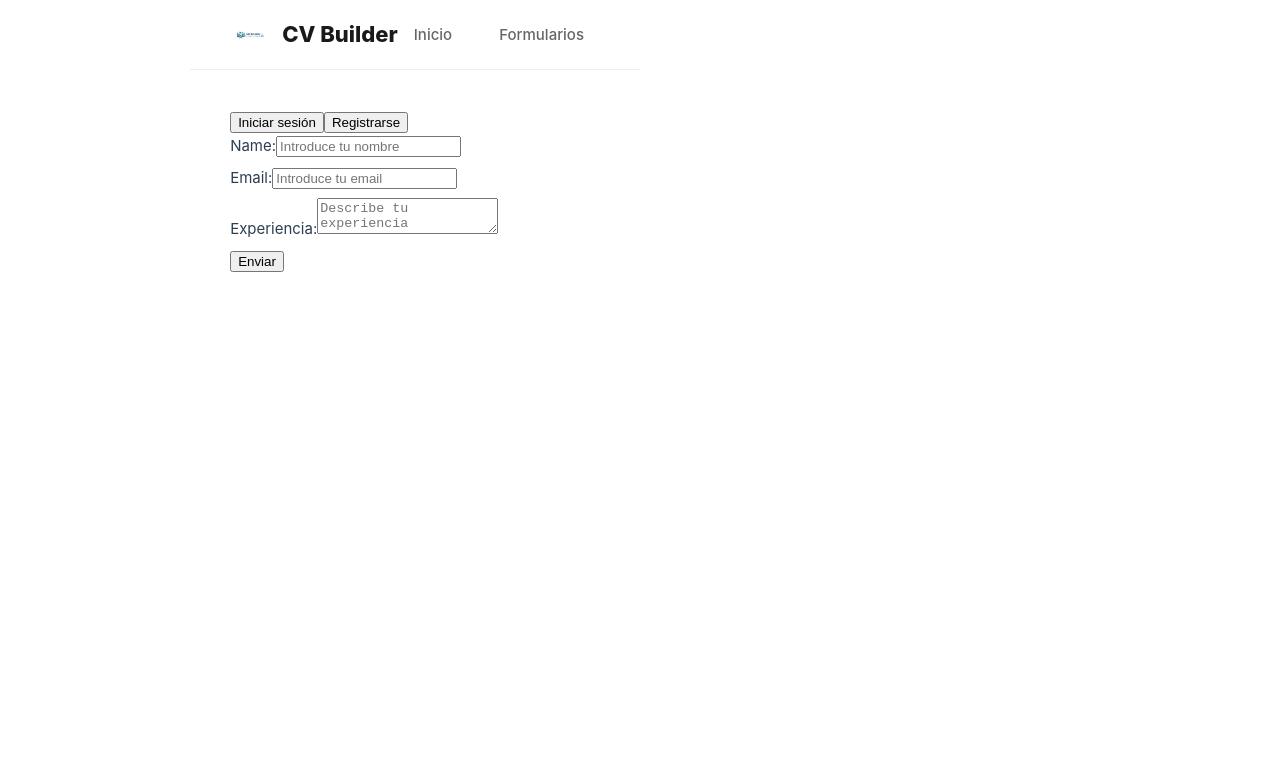
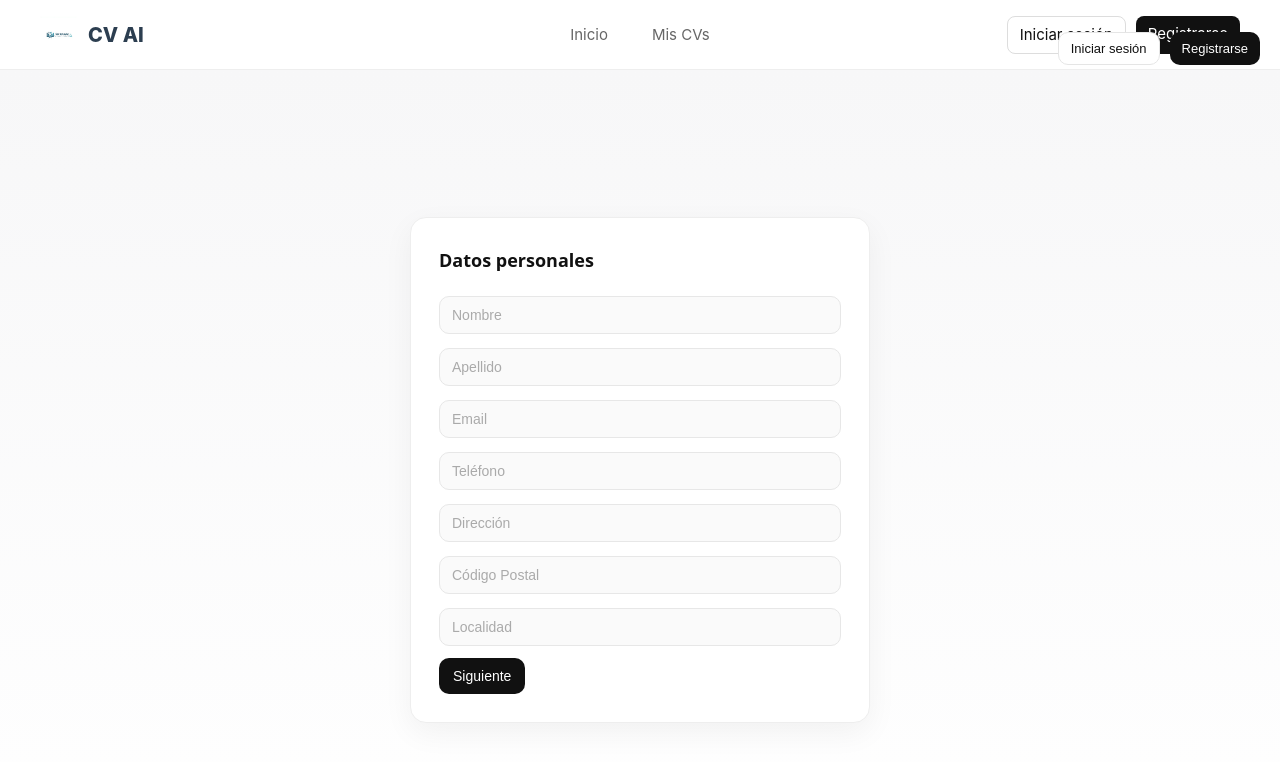
Before and after one commit to nabiliz12/GeneradorCV, a Vue app in the folder Frontal/CvBoostFrontal/: page /forms in a window 1280 px wide. Shown: the top 762 px of the page. Built offline with nearby package versions, Linux system fonts and the light colour scheme; the HTML template or start-up script is replaced by a standard one.

Commit message:
estilizando el proyecto

```diff
--- a/Frontal/CvBoostFrontal/src/App.vue
+++ b/Frontal/CvBoostFrontal/src/App.vue
@@ -4,34 +4,32 @@ import { RouterLink, RouterView } from 'vue-router'
 
 <template>
   <div class="app-wrapper">
+
+    <!-- NAVBAR GLOBAL -->
     <header class="navbar">
-      <div class="logo-section">
-        <img src="@/assets/logo.png" alt="logo" class="logo-img" />
-        <span class="brand">CV Builder</span>
+      <div class="logo-section" @click="$router.push('/')" style="cursor: pointer;">
+        <img src="@/assets/logo.png" class="logo-img" />
+        <span class="brand">CV AI</span>
       </div>
 
       <nav class="navigation">
         <RouterLink to="/">Inicio</RouterLink>
-        <RouterLink to="/forms/history">Formularios</RouterLink>
+        <RouterLink to="/forms/history">Mis CVs</RouterLink>
       </nav>
+
+      <div class="auth-buttons">
+        <RouterLink to="/login" class="btn-ghost">Iniciar sesión</RouterLink>
+        <RouterLink to="/register" class="btn-dark">Registrarse</RouterLink>
+      </div>
     </header>
 
-    <main class="content-full">
+    <!-- CONTENIDO DINÁMICO -->
+    <main class="content">
       <RouterView />
     </main>
+
   </div>
 </template>
-
-<style>
-/* Reset radical para asegurar que nada nos robe espacio */
-html, body {
-  margin: 0;
-  padding: 0;
-  width: 100%;
-  height: 100%;
-  background-color: #ffffff; /* O el color que prefieras de fondo total */
-}
-</style>
 
 <style scoped>
 .app-wrapper {
@@ -41,76 +39,83 @@ html, body {
   width: 100%;
 }
 
-/* NAVBAR MODERNA PERO FULL WIDTH */
+/* NAVBAR */
 .navbar {
   display: flex;
+  justify-content: space-between;
   align-items: center;
-  justify-content: space-between;
   padding: 0 40px;
   height: 70px;
-  background: #ffffff;
   border-bottom: 1px solid #eee;
-  width: 100%;
-  box-sizing: border-box;
+  background: white;
 }
 
 .logo-section {
   display: flex;
   align-items: center;
-  gap: 12px;
+  gap: 10px;
 }
 
 .logo-img {
-  height: 40px;
-  width: auto;
+  height: 38px;
 }
 
 .brand {
   font-weight: 800;
-  font-size: 22px;
-  color: #1a1a1a;
+  font-size: 20px;
 }
 
-/* NAVEGACIÓN */
 .navigation {
+  position: absolute;
+  left: 50%;
+  transform: translateX(-50%);
   display: flex;
-  gap: 15px;
+  gap: 20px;
 }
 
 .navigation a {
   text-decoration: none;
   color: #666;
-  font-weight: 500;
-  padding: 8px 16px;
-  border-radius: 6px;
-  transition: 0.2s;
-}
-
-.navigation a:hover {
-  background: #f5f5f5;
-  color: #000;
+  padding: 6px 12px;
+  border-radius: 8px;
 }
 
 .navigation a.router-link-exact-active {
-  background: #000;
-  color: #fff;
+  background: black;
+  color: white;
 }
 
-/* AQUÍ ESTÁ EL TRUCO: TODO EL ANCHO */
-.content-full {
+/* AUTH */
+.auth-buttons {
+  display: flex;
+  gap: 10px;
+}
+
+.btn-ghost {
+  border: 1px solid #ddd;
+  padding: 6px 12px;
+  border-radius: 8px;
+  text-decoration: none;
+  color: #111;
+}
+
+.btn-dark {
+  background: #111;
+  color: white;
+  padding: 6px 12px;
+  border-radius: 8px;
+  text-decoration: none;
+}
+
+.content {
   flex: 1;
   width: 100%;
-  padding: 40px; /* Espacio interno para que el texto no toque el borde del monitor */
-  box-sizing: border-box;
 }
-
-/* RESPONSIVE PARA MÓVILES */
-@media (max-width: 768px) {
-  .navbar {
-    padding: 0 20px;
-  }
-  .content-full {
-    padding: 20px;
-  }
+html, body {
+  margin: 0;
+  padding: 0;
+  width: 100%;
+  height: 100%;
+  background: #ffffff; /* 🔥 blanco puro */
 }
 </style>
--- a/Frontal/CvBoostFrontal/src/assets/base.css
+++ b/Frontal/CvBoostFrontal/src/assets/base.css
@@ -38,7 +38,6 @@
 
 @media (prefers-color-scheme: dark) {
   :root {
-    --color-background: var(--vt-c-black);
     --color-background-soft: var(--vt-c-black-soft);
     --color-background-mute: var(--vt-c-black-mute);
 
--- a/Frontal/CvBoostFrontal/src/assets/main.css
+++ b/Frontal/CvBoostFrontal/src/assets/main.css
@@ -1,10 +1,14 @@
 @import './base.css';
 
+html, body, #app {
+  height: 100%;
+  margin: 0;
+}
+
 #app {
-  max-width: 1280px;
-  margin: 0 auto;
-  padding: 2rem;
-  font-weight: normal;
+  height: 100%;
+  margin: 0;
+  padding: 0;
 }
 
 a,
@@ -20,16 +24,3 @@ a,
     background-color: hsla(160, 100%, 37%, 0.2);
   }
 }
-
-@media (min-width: 1024px) {
-  body {
-    display: flex;
-    place-items: center;
-  }
-
-  #app {
-    display: grid;
-    grid-template-columns: 1fr 1fr;
-    padding: 0 2rem;
-  }
-}
--- a/Frontal/CvBoostFrontal/src/router/index.ts
+++ b/Frontal/CvBoostFrontal/src/router/index.ts
@@ -19,6 +19,7 @@ const router = createRouter({
       name: 'forms',
       component:MyForm
     },
+
     {
       path:'/forms/history',
       name:'history',
--- a/Frontal/CvBoostFrontal/src/views/HistorialFormularios.vue
+++ b/Frontal/CvBoostFrontal/src/views/HistorialFormularios.vue
@@ -1,3 +1,3 @@
 <template>
-  <h1>Historial de Formularios</h1>
+  <strong>Historial de Formularios</strong>
 </template>
--- a/Frontal/CvBoostFrontal/src/views/MyForm.vue
+++ b/Frontal/CvBoostFrontal/src/views/MyForm.vue
@@ -1,12 +1,26 @@
+
 <script setup lang="ts">
+import cvEuropass from '@/assets/cv_europass_lc_es_spanish_1.jpg'
+import cvNoPhoto from '@/assets/curriculum-vitae-sin-foto.jpg'
 import router from '@/router'
-import { reactive } from 'vue'
-import PostFormulario from './VistaPreviaForm.vue'
+import { reactive, ref } from 'vue'
 
-const form=reactive({
-  nombre:'',
-  email:'',
-  experiencia:''
+const pagina = ref(1)
+const ponerFoto = ref(false)
+
+const form = reactive({
+  nombre: '',
+  apellido: '',
+  direccion: '',
+  profesion: '',
+  codigoPostal: '',
+  Localidad: '',
+  email: '',
+  telefono: '',
+  experiencia: '',
+  permisoConducir: false,
+  idiomas: [{ idioma: '', nivel: '' }],
+  certificaciones: [{ certificacion: '', anio: '' }],
 })
 // ideas: https://www.cvmaker.es/
 async function submitForm() {
@@ -15,9 +29,9 @@ async function submitForm() {
   const response = await fetch('http://127.0.0.1:8001/api/form', {
     method: 'POST',
     headers: {
-      'Content-Type': 'application/json'
+      'Content-Type': 'application/json',
     },
-    body: JSON.stringify(form)
+    body: JSON.stringify(form),
   })
 
   if (response.ok) {
@@ -26,9 +40,53 @@ async function submitForm() {
   } else {
     console.error('Failed to send form data to the backend')
   }
+}
 
+function siguientePagina() {
+  pagina.value++
+}
 
+function anteriorPagina() {
+  pagina.value--
 }
+
+function agregarIdioma() {
+  form.idiomas.push({ idioma: '', nivel: '' })
+}
+
+function eliminarIdioma(index: number) {
+  form.idiomas.splice(index, 1)
+}
+
+function agregarCertificacion() {
+  form.certificaciones.push({ certificacion: '', anio: '' })
+}
+
+function eliminarCertificacion(index: number) {
+  form.certificaciones.splice(index, 1)
+}
+
+const fileInput=ref<HTMLInputElement | null>(null)
+function subirFoto() {
+  fileInput.value?.click()
+}
+
+const fotoPerfil = ref<string | null>(null)
+
+function onFileChange(event: Event) {
+  const file = (event.target as HTMLInputElement).files?.[0]
+
+  if (!file) return
+
+  const reader = new FileReader()
+
+  reader.onload = () => {
+    fotoPerfil.value = reader.result as string
+  }
+
+  reader.readAsDataURL(file)
+}
+
 
 function login() {
   router.push('/login')
@@ -40,45 +98,302 @@ function registrarse() {
 </script>
 
 <template>
+  <div class="page">
+    <div class="top-bar">
+      <button @click="login" class="btn-secondary">Iniciar sesión</button>
+      <button @click="registrarse" class="btn-primary">Registrarse</button>
+    </div>
 
-  <div>
-    <button @click="login">Iniciar sesión</button>
-    <button @click="registrarse">Registrarse</button>
+    <!-- UNA SOLA CARD PARA TODO -->
+    <div class="card">
+
+      <!-- PAGE 1 -->
+      <div v-if="pagina === 1">
+        <h1>Datos personales</h1>
+
+        <div class="grid">
+          <input v-model="form.nombre" placeholder="Nombre" />
+          <input v-model="form.apellido" placeholder="Apellido" />
+          <input v-model="form.email" placeholder="Email" />
+          <input v-model="form.telefono" placeholder="Teléfono" />
+          <input v-model="form.direccion" placeholder="Dirección" />
+          <input v-model="form.codigoPostal" placeholder="Código Postal" />
+          <input v-model="form.Localidad" placeholder="Localidad" />
+        </div>
+
+        <button @click="siguientePagina" type="button">Siguiente</button>
+      </div>
+
+      <!-- PAGE 2 -->
+      <div v-if="pagina === 2">
+        <h1>Certificaciones</h1>
+
+        <div class="grid">
+          <div
+            v-for="(certificacion, index) in form.certificaciones"
+            :key="index"
+            class="form-group"
+          >
+            <input v-model="certificacion.certificacion" placeholder="Certificación" />
+            <input v-model="certificacion.anio" placeholder="Año" />
+            <button @click="eliminarCertificacion(index)" type="button">Eliminar</button>
+          </div>
+        </div>
+
+        <button @click="agregarCertificacion" type="button">Agregar Certificación</button>
+
+        <button @click="anteriorPagina" type="button">Atrás</button>
+        <button @click="siguientePagina" type="button">Siguiente</button>
+      </div>
+
+      <!-- PAGE 3 -->
+      <div v-if="pagina === 3">
+        <h1>Experiencia</h1>
+
+        <input v-model="form.profesion" placeholder="Profesión" />
+
+        <button @click="anteriorPagina" type="button">Atrás</button>
+        <button @click="siguientePagina" type="button">Siguiente</button>
+      </div>
+
+      <!-- PAGE 4 -->
+      <div v-if="pagina === 4">
+        <h1>Idiomas</h1>
+
+        <div class="grid">
+          <div v-for="(idioma, index) in form.idiomas" :key="index" class="form-group">
+            <input v-model="idioma.idioma" placeholder="Idioma" />
+
+            <div class="form-group">
+              <label>Nivel</label>
+              <select v-model="idioma.nivel">
+                <option disabled value="">Elige una opción</option>
+                <option>Básico</option>
+                <option>Intermedio</option>
+                <option>Avanzado</option>
+                <option>Nativo</option>
+              </select>
+            </div>
+
+            <button @click="eliminarIdioma(index)" type="button">Eliminar</button>
+          </div>
+        </div>
+
+        <button @click="agregarIdioma" type="button">Agregar Idioma</button>
+
+        <button @click="anteriorPagina" type="button">Atrás</button>
+        <button @click="siguientePagina" type="button">Siguiente</button>
+      </div>
+
+      <!-- PAGE 5 -->
+      <div v-if="pagina === 5">
+        <h1>Plantilla</h1>
+
+        <h2>¿Quieres poner foto?</h2>
+
+        <button type="button" @click="ponerFoto = true; siguientePagina()">
+          Sí
+        </button>
+
+        <button type="button" @click="ponerFoto = false; siguientePagina()">
+          No
+        </button>
+
+        <button @click="anteriorPagina" type="button">Atrás</button>
+      </div>
+
+      <!-- PAGE 6 CON FOTO -->
+      <div v-if="pagina === 6 && ponerFoto">
+        <h1>Plantilla con foto</h1>
+
+        <button @click="subirFoto" type="button">Subir foto</button>
+
+        <input
+          ref="fileInput"
+          type="file"
+          accept="image/*"
+          style="display: none"
+          @change="onFileChange"
+        />
+
+        <img v-if="fotoPerfil" :src="fotoPerfil" class="avatar" />
+
+        <button @click="submitForm" type="button">Generar CV</button>
+      </div>
+
+      <!-- PAGE 6 SIN FOTO -->
+      <div v-if="pagina === 6 && !ponerFoto">
+        <h1>Plantilla sin foto</h1>
+
+        <img
+          :src="cvNoPhoto"
+          alt="Plantilla sin foto"
+          style="width: 100%; border-radius: 8px;"
+        />
+
+        <button @click="submitForm" type="button">Generar CV</button>
+      </div>
+
+    </div>
   </div>
+</template>
 
 
-  <div>
+<style scoped>
+.page {
+  min-height: 100vh;
+  display: flex;
+  align-items: center;
+  justify-content: center;
+  background: linear-gradient(180deg, #f7f7f8, #ffffff);
+  font-family: ui-sans-serif, system-ui, -apple-system, Segoe UI, Roboto;
+  padding: 40px 16px;
+}
 
-  <form @submit.prevent="submitForm">
-    <div>
-      <label for="nombre">Name:</label>
-      <input v-model="form.nombre" placeholder="Introduce tu nombre" />
-    </div>
+.card {
+  width: 100%;
+  max-width: 460px;
+  background: white;
+  padding: 28px;
+  border-radius: 16px;
+  border: 1px solid #eee;
+  box-shadow: 0 10px 30px rgba(0,0,0,0.05);
+}
 
-    <div>
-      <label for="email">Email:</label>
-      <input v-model="form.email" placeholder="Introduce tu email" />
-    </div>
+/* TITULO */
+h1 {
+  font-size: 18px;
+  font-weight: 600;
+  margin-bottom: 22px;
+  color: #111;
+  text-align: left;
+}
 
-    <div>
-      <label for="experiencia">Experiencia:</label>
-      <textarea v-model="form.experiencia" placeholder="Describe tu experiencia"></textarea>
-    </div>
+h2 {
+  font-size: 14px;
+  font-weight: 500;
+  color: #555;
+  margin-bottom: 16px;
+}
 
-    <div>
+/* GRID */
+.grid {
+  display: flex;
+  flex-direction: column;
+  gap: 14px;
+}
 
-      <button type="submit">Enviar</button>
-    </div>
+/* INPUTS BONITOS */
+input,
+select {
+  width: 100%;
+  padding: 10px 12px;
+  border: 1px solid #e7e7e7;
+  border-radius: 10px;
+  font-size: 14px;
+  background: #fafafa;
+  transition: all 0.2s ease;
+  outline: none;
+}
 
-  </form>
+input:focus,
+select:focus {
+  border-color: #111;
+  background: white;
+}
 
+/* PLACEHOLDER */
+input::placeholder {
+  color: #aaa;
+}
 
-    </div>
+/* FORM GROUP */
+.form-group {
+  display: flex;
+  flex-direction: column;
+  gap: 8px;
+}
 
-</template>
+/* LABELS */
+label {
+  font-size: 12px;
+  color: #666;
+}
 
-<style scoped>
-form div {
-  margin-bottom: 8px;
+/* BOTONES */
+button {
+  border: none;
+  background: #111;
+  color: white;
+  padding: 10px 14px;
+  border-radius: 10px;
+  font-size: 14px;
+  cursor: pointer;
+  margin-top: 12px;
+  transition: 0.2s;
+}
+
+button:hover {
+  transform: translateY(-1px);
+  opacity: 0.9;
+}
+
+/* BOTÓN SECUNDARIO */
+button.secondary {
+  background: #f3f4f6;
+  color: #111;
+}
+
+/* TOP BAR */
+.top-bar {
+  position: fixed;
+  top: 20px;
+  right: 20px;
+  display: flex;
+  gap: 10px;
+}
+
+/* BOTONES LOGIN */
+.btn-primary {
+  background: #111;
+  color: white;
+  padding: 8px 12px;
+  border-radius: 10px;
+  font-size: 13px;
+}
+
+.btn-secondary {
+  background: white;
+  border: 1px solid #e5e5e5;
+  padding: 8px 12px;
+  border-radius: 10px;
+  font-size: 13px;
+  color: #111;
+}
+
+/* AVATAR */
+.avatar {
+  width: 90px;
+  height: 90px;
+  border-radius: 14px;
+  object-fit: cover;
+  margin-top: 12px;
+  border: 1px solid #eee;
+}
+
+/* animación suave de páginas */
+.card > div {
+  animation: fadeIn 0.25s ease;
+}
+
+@keyframes fadeIn {
+  from {
+    opacity: 0;
+    transform: translateY(4px);
+  }
+  to {
+    opacity: 1;
+    transform: translateY(0);
+  }
 }
 </style>
```
Also changed, not shown: Frontal/CvBoostFrontal/src/views/HomeView.vue (+59 -64 lines), Frontal/CvBoostFrontal/src/assets/curriculum-vitae-sin-foto.jpg (added), Frontal/CvBoostFrontal/src/assets/cv_europass_lc_es_spanish_1.jpg (added).
